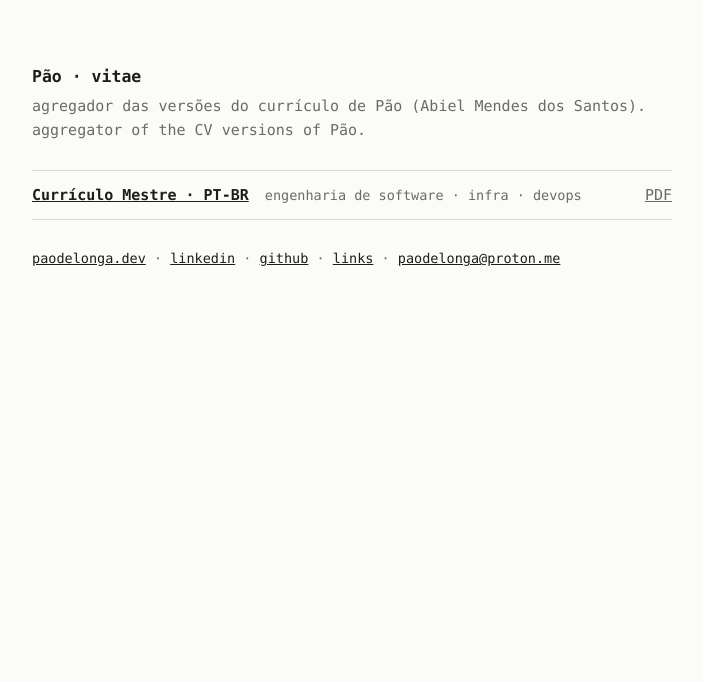
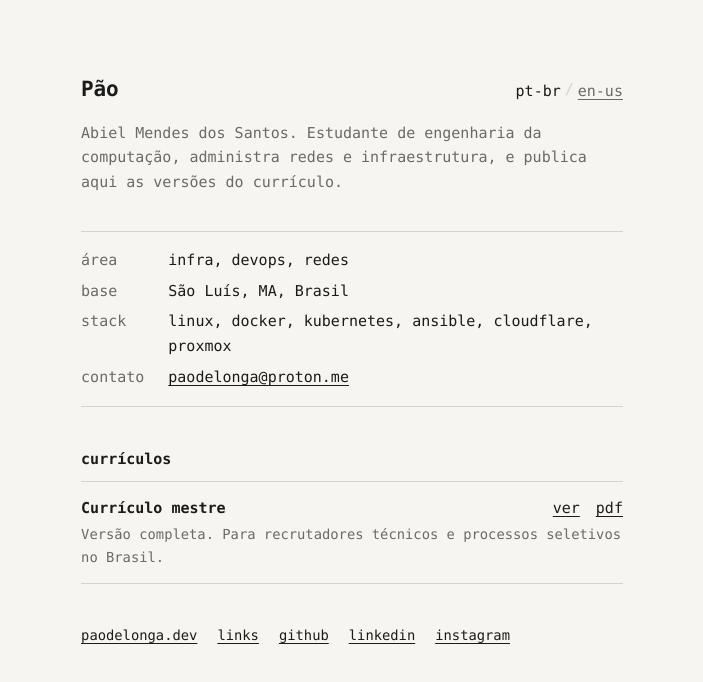
Before and after one commit to paodelonga/vitae, a plain HTML site: page index.html in a window 1280 px wide. Shown: the whole page, without its empty margins (288-991 px from the left). Drawn offline with Linux system fonts and the light colour scheme.

Commit message:
feat(vitae): reformula a página com seletor PT/EN e adiciona o currículo em inglês
- página refeita no estilo monoespaçado, com tema claro/escuro e seletor pt-br/en-us
- currículo mestre em inglês (en-us), traduzido do mestre em português
- textos de perfil para LinkedIn e Instagram em perfil/
- minimal: links para paodelonga.dev e mailto corrigido

Co-Authored-By: Claude Haiku 5.5 <noreply@anthropic.com>

```diff
--- a/index.html
+++ b/index.html
@@ -1,109 +1,231 @@
 <!doctype html>
-<html lang="pt-br">
+<html lang="pt-br" data-lang="pt">
 
 <head>
     <meta charset="UTF-8">
     <meta name="viewport" content="width=device-width, initial-scale=1.0">
-    <meta name="description" content="vitae · currículos do Pão (Abiel Mendes dos Santos)">
-    <title>Pão · vitae</title>
+    <meta name="description" content="vitae, currículos de Pão (Abiel Mendes dos Santos)">
+    <title>Pão, vitae</title>
     <style>
         :root {
-            --bg: #fbfbf9;
-            --fg: #1d1d1b;
-            --muted: #6b6b66;
-            --link: #1d1d1b;
-            --line: #d9d9d4;
+            --bg: #f6f5f1;
+            --ink: #1b1b19;
+            --muted: #6b6a63;
+            --rule: #d5d3ca;
+            --focus: #1b1b19;
         }
 
         @media (prefers-color-scheme: dark) {
             :root:not([data-theme="light"]) {
-                --bg: #161614;
-                --fg: #e8e8e3;
-                --muted: #9a9a93;
-                --link: #e8e8e3;
-                --line: #3a3a36;
+                --bg: #131312;
+                --ink: #e6e4dc;
+                --muted: #98968d;
+                --rule: #34332f;
+                --focus: #e6e4dc;
             }
         }
 
         :root[data-theme="dark"] {
-            --bg: #161614;
-            --fg: #e8e8e3;
-            --muted: #9a9a93;
-            --link: #e8e8e3;
-            --line: #3a3a36;
+            --bg: #131312;
+            --ink: #e6e4dc;
+            --muted: #98968d;
+            --rule: #34332f;
+            --focus: #e6e4dc;
+        }
+
+        * {
+            box-sizing: border-box;
+        }
+
+        html,
+        body {
+            background: var(--bg);
+            color: var(--ink);
         }
 
         body {
-            background: var(--bg);
-            color: var(--fg);
+            margin: 0;
+            padding: 0 16px;
             font-family: ui-monospace, SFMono-Regular, Menlo, Consolas, monospace;
             font-size: 15px;
-            line-height: 1.6;
-            margin: 0;
-            padding: 16px;
+            line-height: 1.65;
         }
 
         main {
-            max-width: 640px;
-            margin: 6vh auto;
+            max-width: 60ch;
+            margin: 9vh auto 12vh;
+        }
+
+        a {
+            color: var(--ink);
+            text-decoration-thickness: 1px;
+            text-underline-offset: 3px;
+        }
+
+        a:hover {
+            color: var(--muted);
+        }
+
+        :focus-visible {
+            outline: 2px solid var(--focus);
+            outline-offset: 3px;
+        }
+
+        /* idioma: só o bloco do idioma ativo aparece */
+        [data-l] {
+            display: none;
+        }
+
+        html[data-lang="pt"] [data-l="pt"],
+        html[data-lang="en"] [data-l="en"] {
+            display: revert;
+        }
+
+        header {
+            display: flex;
+            justify-content: space-between;
+            align-items: baseline;
+            gap: 16px;
+            flex-wrap: wrap;
         }
 
         h1 {
-            font-size: 1.1em;
-            margin: 0 0 4px;
+            font-size: 1.4em;
+            font-weight: 700;
+            margin: 0;
+            letter-spacing: -0.01em;
         }
 
-        .sub {
-            color: var(--muted);
-            margin: 0 0 28px;
+        .lang {
+            display: flex;
+            gap: 4px;
+            font: inherit;
         }
 
-        ul {
-            list-style: none;
-            padding: 0;
-            margin: 0 0 28px;
+        .lang button {
+            font: inherit;
+            color: var(--muted);
+            background: none;
+            border: 0;
+            padding: 2px 0;
+            cursor: pointer;
+            text-decoration: underline;
+            text-decoration-thickness: 1px;
+            text-underline-offset: 3px;
         }
 
-        li {
-            border-top: 1px solid var(--line);
-            padding: 12px 0;
-            display: flex;
-            flex-wrap: wrap;
-            gap: 4px 16px;
-            align-items: baseline;
+        .lang button[aria-pressed="true"] {
+            color: var(--ink);
+            text-decoration: none;
         }
 
-        li:last-child {
-            border-bottom: 1px solid var(--line);
+        .lang span {
+            color: var(--rule);
         }
 
-        li a.name {
-            color: var(--link);
-            font-weight: 600;
-        }
-
-        li .meta {
-            color: var(--muted);
-            font-size: 0.9em;
-        }
-
-        li .pdf {
-            margin-left: auto;
+        .intro {
+            margin: 14px 0 36px;
             color: var(--muted);
         }
 
-        a {
-            color: var(--link);
+        dl.facts {
+            display: grid;
+            grid-template-columns: max-content 1fr;
+            gap: 6px 24px;
+            margin: 0 0 40px;
+            padding: 16px 0;
+            border-top: 1px solid var(--rule);
+            border-bottom: 1px solid var(--rule);
+        }
+
+        dl.facts dt {
+            color: var(--muted);
+        }
+
+        dl.facts dd {
+            margin: 0;
+        }
+
+        h2 {
+            font-size: 1em;
+            font-weight: 700;
+            margin: 0 0 10px;
+        }
+
+        ul.docs {
+            list-style: none;
+            padding: 0;
+            margin: 0 0 40px;
+        }
+
+        ul.docs li {
+            display: grid;
+            grid-template-columns: 1fr auto;
+            gap: 2px 24px;
+            padding: 14px 0;
+            border-top: 1px solid var(--rule);
+        }
+
+        ul.docs li:last-child {
+            border-bottom: 1px solid var(--rule);
+        }
+
+        ul.docs .name {
+            font-weight: 700;
+        }
+
+        ul.docs .for {
+            grid-column: 1 / -1;
+            color: var(--muted);
+            font-size: 0.92em;
+        }
+
+        ul.docs .actions {
+            display: flex;
+            gap: 16px;
+            align-items: baseline;
         }
 
         footer {
             color: var(--muted);
-            font-size: 0.9em;
+            font-size: 0.92em;
+        }
+
+        footer ul {
+            list-style: none;
+            padding: 0;
+            margin: 0;
+            display: flex;
+            flex-wrap: wrap;
+            gap: 4px 20px;
         }
 
         @media (max-width: 480px) {
-            li .pdf {
-                margin-left: 0;
+            body {
+                font-size: 14px;
+            }
+
+            dl.facts {
+                grid-template-columns: 1fr;
+                gap: 0;
+            }
+
+            dl.facts dt {
+                margin-top: 10px;
+            }
+
+            dl.facts dt:first-child {
+                margin-top: 0;
+            }
+
+            ul.docs li {
+                grid-template-columns: 1fr;
+            }
+        }
+
+        @media (prefers-reduced-motion: reduce) {
+            * {
+                transition: none !important;
             }
         }
     </style>
@@ -111,33 +233,95 @@
 
 <body>
     <main>
-        <h1>Pão · vitae</h1>
-        <p class="sub">
-            agregador das versões do currículo de Pão (Abiel Mendes dos Santos).<br>
-            aggregator of the CV versions of Pão.
+        <header>
+            <h1>Pão</h1>
+            <div class="lang" role="group" aria-label="Idioma / Language">
+                <button type="button" data-set="pt" aria-pressed="true">pt-br</button>
+                <span aria-hidden="true">/</span>
+                <button type="button" data-set="en" aria-pressed="false">en-us</button>
+            </div>
+        </header>
+
+        <p class="intro">
+            <span data-l="pt">Abiel Mendes dos Santos. Estudante de engenharia da computação, administra redes e
+                infraestrutura, e
+                publica aqui as versões do currículo.</span>
+            <span data-l="en">Abiel Mendes dos Santos. Computer engineering student who runs networks and
+                infrastructure. The CV versions are published here.</span>
         </p>
 
-        <ul>
+        <dl class="facts">
+            <dt data-l="pt">área</dt>
+            <dt data-l="en">focus</dt>
+            <dd>infra, devops, redes</dd>
+
+            <dt data-l="pt">base</dt>
+            <dt data-l="en">based</dt>
+            <dd data-l="pt">São Luís, MA, Brasil</dd>
+            <dd data-l="en">São Luís, MA, Brazil</dd>
+
+            <dt data-l="pt">stack</dt>
+            <dt data-l="en">stack</dt>
+            <dd>linux, docker, kubernetes, ansible, cloudflare, proxmox</dd>
+
+            <dt data-l="pt">contato</dt>
+            <dt data-l="en">contact</dt>
+            <dd><a href="mailto:paodelonga@proton.me">paodelonga@proton.me</a></dd>
+        </dl>
+
+        <h2 data-l="pt">currículos</h2>
+        <h2 data-l="en">cvs</h2>
+
+        <ul class="docs">
             <li>
-                <a class="name" href="./curriculum-abiel_mendes-pt_br-full.html">Currículo Mestre · PT-BR</a>
-                <span class="meta">engenharia de software · infra · devops</span>
-                <a class="pdf" href="./curriculum-abiel_mendes-pt_br-full.pdf">PDF</a>
+                <span class="name" data-l="pt">Currículo mestre</span>
+                <span class="name" data-l="en">Master CV</span>
+                <span class="actions">
+                    <a href="./curriculum-abiel_mendes-pt_br-full.html" data-l="pt">ver</a>
+                    <a href="./curriculum-abiel_mendes-en_us-full.html" data-l="en">view</a>
+                    <a href="./curriculum-abiel_mendes-pt_br-full.pdf" data-l="pt">pdf</a>
+                    <a href="./curriculum-abiel_mendes-en_us-full.pdf" data-l="en">pdf</a>
+                </span>
+                <span class="for" data-l="pt">Versão completa. Para recrutadores técnicos e processos seletivos no Brasil.</span>
+                <span class="for" data-l="en">Full version. For technical recruiters and hiring processes in Brazil.</span>
             </li>
             <!-- <li>
-                <a class="name" href="./curriculum-abiel_mendes-pt_br-minimal.html">Mínimo · PT-BR</a>
-                <span class="meta">versão curta</span>
-                <a class="pdf" href="./curriculum-abiel_mendes-pt_br-minimal.pdf">PDF</a>
+                <span class="name" data-l="pt">Versão curta</span>
+                <span class="name" data-l="en">Short version</span>
+                <span class="actions">…</span>
             </li> -->
         </ul>
 
         <footer>
-            <a href="https://paodelonga.dev">paodelonga.dev</a> ·
-            <a href="https://linkedin.com/in/paodelonga">linkedin</a> ·
-            <a href="https://github.com/paodelonga">github</a> ·
-            <a href="https://linker.paodelonga.dev">links</a> ·
-            <a href="mailto:paodelonga@proton.me">paodelonga@proton.me</a>
+            <ul>
+                <li><a href="https://paodelonga.dev">paodelonga.dev</a></li>
+                <li><a href="https://linker.paodelonga.dev">links</a></li>
+                <li><a href="https://github.com/paodelonga">github</a></li>
+                <li><a href="https://linkedin.com/in/paodelonga">linkedin</a></li>
+                <li><a href="https://instagram.com/paodelonga">instagram</a></li>
+            </ul>
         </footer>
     </main>
+
+    <script>
+        // troca de idioma sem recarregar; o padrão é pt-br
+        (function () {
+            var root = document.documentElement;
+            var buttons = document.querySelectorAll('[data-set]');
+
+            function setLang(lang) {
+                root.setAttribute('data-lang', lang);
+                root.setAttribute('lang', lang === 'pt' ? 'pt-br' : 'en-us');
+                buttons.forEach(function (b) {
+                    b.setAttribute('aria-pressed', String(b.dataset.set === lang));
+                });
+            }
+
+            buttons.forEach(function (b) {
+                b.addEventListener('click', function () { setLang(b.dataset.set); });
+            });
+        })();
+    </script>
 </body>
 
 </html>
```
Also changed, not shown: 4 other files.
